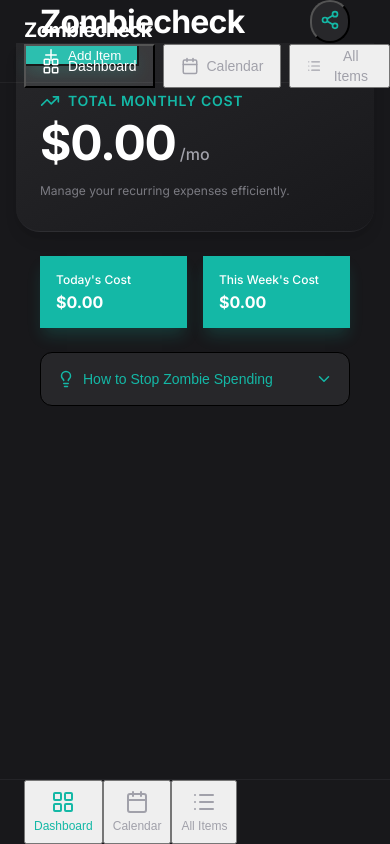
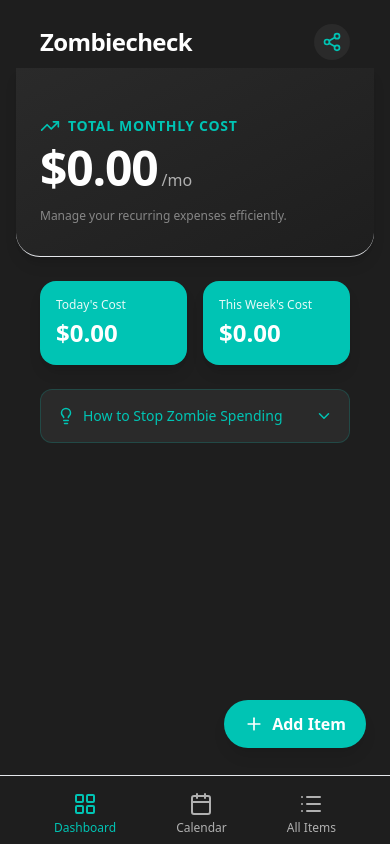
Before and after one commit to minibell7/zombiecheck, a React (Vite) app: page / in a window 390 px wide. Built offline with nearby package versions, Linux system fonts and the light colour scheme.

Commit message:
Fix: Install Tailwind CSS v3, configure PostCSS, and refine mobile layout

```diff
--- a/package.json
+++ b/package.json
@@ -27,10 +27,13 @@
     "@types/react": "^19.2.5",
     "@types/react-dom": "^19.2.3",
     "@vitejs/plugin-react": "^5.1.1",
+    "autoprefixer": "^10.4.22",
     "eslint": "^9.39.1",
     "eslint-plugin-react-hooks": "^7.0.1",
     "eslint-plugin-react-refresh": "^0.4.24",
     "globals": "^16.5.0",
+    "postcss": "^8.5.6",
+    "tailwindcss": "^3.4.17",
     "typescript": "~5.9.3",
     "typescript-eslint": "^8.46.4",
     "vite": "^7.2.4"
--- /dev/null
+++ b/postcss.config.js
@@ -0,0 +1,6 @@
+export default {
+    plugins: {
+        tailwindcss: {},
+        autoprefixer: {},
+    },
+}
--- a/src/App.tsx
+++ b/src/App.tsx
@@ -79,7 +79,7 @@ function App() {
         onAddClick={() => setIsModalOpen(true)}
       />
 
-      <div className="min-h-screen bg-surface pt-0 md:pt-20 pb-24 md:pb-10 px-4 md:px-8 transition-all">
+      <div className="min-h-screen bg-surface pt-0 lg:pt-20 pb-24 lg:pb-10 px-4 lg:px-8 transition-all">
         {activeTab === 'dashboard' && (
           <DashboardView
             subscriptions={subscriptions}
@@ -106,17 +106,15 @@ function App() {
         )}
       </div>
 
-      <div className="md:hidden fixed bottom-20 left-0 right-0 pointer-events-none z-40 px-6">
-        <div className="absolute right-6 w-14 h-14 pointer-events-auto group">
-          <span className="absolute inline-flex h-full w-full rounded-full bg-accent opacity-30 animate-ping duration-1000"></span>
-          <button
-            onClick={() => setIsModalOpen(true)}
-            className="relative w-14 h-14 bg-accent hover:bg-accentHover text-white rounded-full flex items-center justify-center shadow-lg shadow-accent-30 transition-transform hover:scale-105 active:scale-95"
-            aria-label="Add Subscription"
-          >
-            <Plus size={28} />
-          </button>
-        </div>
+      <div className="lg:hidden fixed bottom-24 right-6 z-40">
+        <button
+          onClick={() => setIsModalOpen(true)}
+          className="bg-accent hover:bg-accentHover text-white px-5 py-3 rounded-full font-bold shadow-lg shadow-accent-30 flex items-center gap-2 transition-transform hover:scale-105 active:scale-95"
+          aria-label="Add Subscription"
+        >
+          <Plus size={20} />
+          Add Item
+        </button>
       </div>
 
       <AddSubscriptionModal
--- a/src/components/Navigation.tsx
+++ b/src/components/Navigation.tsx
@@ -12,7 +12,7 @@ export const Navigation: React.FC<NavigationProps> = ({ activeTab, onTabChange,
     return (
         <>
             {/* Top Navigation (Desktop) */}
-            <div className="hidden md:flex fixed top-0 left-0 right-0 bg-surface/80 backdrop-blur-md border-b border-white-5 z-50 px-6 py-4 items-center justify-between max-w-7xl mx-auto">
+            <div className="hidden lg:flex fixed top-0 left-0 right-0 bg-surface/80 backdrop-blur-md border-b border-white-5 z-50 px-6 py-4 items-center justify-between max-w-7xl mx-auto">
                 <h1 className="text-xl font-bold text-white tracking-tight">Zombiecheck</h1>
 
                 <div className="absolute left-1/2 -translate-x-1/2 flex gap-2">
@@ -58,7 +58,7 @@ export const Navigation: React.FC<NavigationProps> = ({ activeTab, onTabChange,
             </div>
 
             {/* Bottom Navigation (Mobile) */}
-            <div className="md:hidden fixed bottom-0 left-0 right-0 bg-surface border-t border-border-30 pb-safe pt-2 px-6 flex justify-around items-center z-50">
+            <div className="lg:hidden fixed bottom-0 left-0 right-0 bg-surface border-t border-border-30 pb-safe pt-2 px-6 flex justify-around items-center z-50">
                 <button
                     onClick={() => onTabChange('dashboard')}
                     className={cn(
--- a/src/index.css
+++ b/src/index.css
@@ -1,3 +1,7 @@
+@tailwind base;
+@tailwind components;
+@tailwind utilities;
+
 @import url('https://fonts.googleapis.com/css2?family=Inter:wght@400;500;600;700&display=swap');
 
 :root {
@@ -12,529 +16,25 @@
   --color-danger: #ef4444;
 }
 
-* {
-  box-sizing: border-box;
-  margin: 0;
-  padding: 0;
+@layer base {
+  body {
+    @apply bg-background text-textPrimary font-sans antialiased;
+  }
 }
 
-body {
-  background-color: var(--color-background);
-  color: var(--color-text-primary);
-  font-family: 'Inter', sans-serif;
-  -webkit-font-smoothing: antialiased;
-}
-
-/* Layout Utilities */
-.min-h-screen {
-  min-height: 100vh;
-}
-
-.flex {
-  display: flex;
-}
-
-.flex-col {
-  flex-direction: column;
-}
-
-.justify-center {
-  justify-content: center;
-}
-
-.justify-between {
-  justify-content: space-between;
-}
-
-.items-center {
-  align-items: center;
-}
-
-.items-baseline {
-  align-items: baseline;
-}
-
-.w-full {
-  width: 100%;
-}
-
-.max-w-md {
-  max-width: 28rem;
-}
-
-.relative {
-  position: relative;
-}
-
-.absolute {
-  position: absolute;
-}
-
-.fixed {
-  position: fixed;
-}
-
-.inset-0 {
-  top: 0;
-  right: 0;
-  bottom: 0;
-  left: 0;
-}
-
-.bottom-0 {
-  bottom: 0;
-}
-
-.left-0 {
-  left: 0;
-}
-
-.right-0 {
-  right: 0;
-}
-
-.z-40 {
-  z-index: 40;
-}
-
-.z-50 {
-  z-index: 50;
-}
-
-/* Spacing */
-.p-2 {
-  padding: 0.5rem;
-}
-
-.p-4 {
-  padding: 1rem;
-}
-
-.p-6 {
-  padding: 1.5rem;
-}
-
-.pt-12 {
-  padding-top: 3rem;
-}
-
-.pb-8 {
-  padding-bottom: 2rem;
-}
-
-.pb-24 {
-  padding-bottom: 6rem;
-}
-
-.px-2 {
-  padding-left: 0.5rem;
-  padding-right: 0.5rem;
-}
-
-.px-4 {
-  padding-left: 1rem;
-  padding-right: 1rem;
-}
-
-.px-6 {
-  padding-left: 1.5rem;
-  padding-right: 1.5rem;
-}
-
-.py-0\.5 {
-  padding-top: 0.125rem;
-  padding-bottom: 0.125rem;
-}
-
-.py-1 {
-  padding-top: 0.25rem;
-  padding-bottom: 0.25rem;
-}
-
-.py-3 {
-  padding-top: 0.75rem;
-  padding-bottom: 0.75rem;
-}
-
-.py-4 {
-  padding-top: 1rem;
-  padding-bottom: 1rem;
-}
-
-.pl-8 {
-  padding-left: 2rem;
-}
-
-.pr-4 {
-  padding-right: 1rem;
-}
-
-.mt-1 {
-  margin-top: 0.25rem;
-}
-
-.mt-4 {
-  margin-top: 1rem;
-}
-
-.mb-1 {
-  margin-bottom: 0.25rem;
-}
-
-.mb-2 {
-  margin-bottom: 0.5rem;
-}
-
-.mb-3 {
-  margin-bottom: 0.75rem;
-}
-
-.mb-4 {
-  margin-bottom: 1rem;
-}
-
-.mb-6 {
-  margin-bottom: 1.5rem;
-}
-
-.gap-1 {
-  gap: 0.25rem;
-}
-
-.gap-2 {
-  gap: 0.5rem;
-}
-
-.gap-3 {
-  gap: 0.75rem;
-}
-
-.gap-4 {
-  gap: 1rem;
-}
-
-.space-y-1>*+* {
-  margin-top: 0.25rem;
-}
-
-.space-y-5>*+* {
-  margin-top: 1.25rem;
-}
-
-.grid {
-  display: grid;
-}
-
-.grid-cols-2 {
-  grid-template-columns: repeat(2, minmax(0, 1fr));
-}
-
-/* Colors & Backgrounds */
-.bg-background {
-  background-color: var(--color-background);
-}
-
-.bg-surface {
-  background-color: var(--color-surface);
-}
-
-.bg-surfaceHighlight {
-  background-color: var(--color-surface-highlight);
-}
-
-.bg-accent {
-  background-color: var(--color-accent);
-}
-
-.bg-black\/60 {
-  background-color: rgba(0, 0, 0, 0.6);
-}
-
-.text-white {
-  color: white;
-}
-
-.text-textSecondary {
-  color: var(--color-text-secondary);
-}
-
-.text-accent {
-  color: var(--color-accent);
-}
-
-.text-danger {
-  color: var(--color-danger);
-}
-
-.border-border {
-  border-color: var(--color-border);
-}
-
-.border-danger {
-  border-color: var(--color-danger);
-}
-
-/* Typography */
-.font-sans {
-  font-family: 'Inter', sans-serif;
-}
-
-.font-bold {
-  font-weight: 700;
-}
-
-.font-semibold {
-  font-weight: 600;
-}
-
-.font-medium {
-  font-weight: 500;
-}
-
-.text-xs {
-  font-size: 0.75rem;
-  line-height: 1rem;
-}
-
-.text-sm {
-  font-size: 0.875rem;
-  line-height: 1.25rem;
-}
-
-.text-lg {
-  font-size: 1.125rem;
-  line-height: 1.75rem;
-}
-
-.text-xl {
-  font-size: 1.25rem;
-  line-height: 1.75rem;
-}
-
-.text-5xl {
-  font-size: 3rem;
-  line-height: 1;
-}
-
-.tracking-wider {
-  letter-spacing: 0.05em;
-}
-
-.tracking-tight {
-  letter-spacing: -0.025em;
-}
-
-.uppercase {
-  text-transform: uppercase;
-}
-
-.text-center {
-  text-align: center;
-}
-
-/* Borders & Rounded */
-.rounded-full {
-  border-radius: 9999px;
-}
-
-.rounded-xl {
-  border-radius: 0.75rem;
-}
-
-.rounded-b-3xl {
-  border-radius: 0 0 1.5rem 1.5rem;
-}
-
-.rounded-t-3xl {
-  border-radius: 1.5rem 1.5rem 0 0;
-}
-
-.border {
-  border-width: 1px;
-  border-style: solid;
-}
-
-.border-t {
-  border-top-width: 1px;
-  border-top-style: solid;
-}
-
-.border-b {
-  border-bottom-width: 1px;
-  border-bottom-style: solid;
-}
-
-/* Effects */
-.shadow-lg {
-  box-shadow: 0 10px 15px -3px rgba(0, 0, 0, 0.1), 0 4px 6px -2px rgba(0, 0, 0, 0.05);
-}
-
-.shadow-2xl {
-  box-shadow: 0 25px 50px -12px rgba(0, 0, 0, 0.25);
-}
-
-.backdrop-blur-sm {
-  backdrop-filter: blur(4px);
-}
-
-.opacity-70 {
-  opacity: 0.7;
-}
-
-.opacity-50 {
-  opacity: 0.5;
-}
-
-.pointer-events-none {
-  pointer-events: none;
-}
-
-.pointer-events-auto {
-  pointer-events: auto;
-}
-
-/* Transitions */
-.transition-colors {
-  transition-property: color, background-color, border-color, text-decoration-color, fill, stroke;
-  transition-timing-function: cubic-bezier(0.4, 0, 0.2, 1);
-  transition-duration: 150ms;
-}
-
-.transition-transform {
-  transition-property: transform;
-  transition-timing-function: cubic-bezier(0.4, 0, 0.2, 1);
-  transition-duration: 150ms;
-}
-
-.transition-opacity {
-  transition-property: opacity;
-  transition-timing-function: cubic-bezier(0.4, 0, 0.2, 1);
-  transition-duration: 150ms;
-}
-
-.transition-all {
-  transition-property: all;
-  transition-timing-function: cubic-bezier(0.4, 0, 0.2, 1);
-  transition-duration: 150ms;
-}
-
-/* Custom Components */
-.bg-gradient-to-br {
-  background-image: linear-gradient(to bottom right, var(--color-surface-highlight), var(--color-surface));
-}
-
-.hover\:bg-accentHover:hover {
-  background-color: var(--color-accent-hover);
-}
-
-.hover\:bg-surfaceHighlight:hover {
-  background-color: var(--color-surface-highlight);
-}
-
-.hover\:bg-white\/10:hover {
-  background-color: rgba(255, 255, 255, 0.1);
-}
-
-.hover\:text-white:hover {
-  color: white;
-}
-
-.hover\:text-danger:hover {
-  color: var(--color-danger);
-}
-
-.hover\:scale-105:hover {
-  transform: scale(1.05);
-}
-
-.active\:scale-95:active {
-  transform: scale(0.95);
-}
-
-.group:hover .group-hover\:opacity-100 {
-  opacity: 1;
-}
-
-.focus\:outline-none:focus {
-  outline: 2px solid transparent;
-  outline-offset: 2px;
-}
-
-.focus\:ring-2:focus {
-  box-shadow: 0 0 0 2px var(--color-background), 0 0 0 4px rgba(20, 184, 166, 0.5);
-}
-
-.focus\:ring-danger\/50:focus {
-  box-shadow: 0 0 0 2px var(--color-background), 0 0 0 4px rgba(239, 68, 68, 0.5);
-}
-
-/* Opacity Utilities */
-.bg-surfaceHighlight-50 {
-  background-color: rgba(39, 39, 42, 0.5);
-}
-
-.bg-black-60 {
-  background-color: rgba(0, 0, 0, 0.6);
-}
-
-.bg-white-5 {
-  background-color: rgba(255, 255, 255, 0.05);
-}
-
-.bg-white-10 {
-  background-color: rgba(255, 255, 255, 0.1);
-}
-
-.bg-danger-10 {
-  background-color: rgba(239, 68, 68, 0.1);
-}
-
-.border-white-5 {
-  border-color: rgba(255, 255, 255, 0.05);
-}
-
-.border-border-30 {
-  border-color: rgba(63, 63, 70, 0.3);
-}
-
-.shadow-accent-20 {
-  box-shadow: 0 10px 15px -3px rgba(20, 184, 166, 0.2);
-}
-
-.shadow-accent-30 {
-  box-shadow: 0 10px 15px -3px rgba(20, 184, 166, 0.3);
-}
-
-.focus\:ring-accent-50:focus {
-  box-shadow: 0 0 0 2px var(--color-background), 0 0 0 4px rgba(20, 184, 166, 0.5);
-}
-
-.focus\:ring-danger-50:focus {
-  box-shadow: 0 0 0 2px var(--color-background), 0 0 0 4px rgba(239, 68, 68, 0.5);
-}
-
-.hover\:bg-white-10:hover {
-  background-color: rgba(255, 255, 255, 0.1);
-}
-
-.hover\:bg-danger-10:hover {
-  background-color: rgba(239, 68, 68, 0.1);
-}
-
-/* Scrollbar */
+/* Custom Scrollbar */
 ::-webkit-scrollbar {
   width: 8px;
 }
 
 ::-webkit-scrollbar-track {
-  background-color: var(--color-surface);
+  @apply bg-surface;
 }
 
 ::-webkit-scrollbar-thumb {
-  background-color: var(--color-surface-highlight);
-  border-radius: 9999px;
+  @apply bg-surfaceHighlight rounded-full;
 }
 
 ::-webkit-scrollbar-thumb:hover {
-  background-color: var(--color-border);
+  @apply bg-border;
 }
--- a/src/views/AllItemsView.tsx
+++ b/src/views/AllItemsView.tsx
@@ -59,7 +59,7 @@ export const AllItemsView: React.FC<AllItemsViewProps> = ({ subscriptions, onEdi
                 />
             </div>
 
-            <div className="space-y-1 md:space-y-0 md:grid md:grid-cols-2 lg:grid-cols-3 md:gap-4">
+            <div className="space-y-1 lg:space-y-0 lg:grid lg:grid-cols-2 xl:grid-cols-3 lg:gap-4">
                 <AnimatePresence>
                     {filteredSubscriptions.length === 0 ? (
                         <div className="text-center py-12 text-textSecondary opacity-50">
--- a/src/views/DashboardView.tsx
+++ b/src/views/DashboardView.tsx
@@ -70,7 +70,7 @@ export const DashboardView: React.FC<DashboardViewProps> = ({ subscriptions, tot
 
             <Dashboard totalMonthlyCost={totalMonthlyCost} onClick={() => onNavigate('all')} />
 
-            <div className="px-6 grid grid-cols-2 md:grid-cols-4 gap-4 mb-6 max-w-7xl mx-auto">
+            <div className="px-6 grid grid-cols-2 lg:grid-cols-4 gap-4 mb-6 max-w-7xl mx-auto">
                 <div
                     onClick={() => onNavigate('today')}
                     className="bg-accent rounded-2xl p-4 text-white shadow-lg shadow-accent-20 cursor-pointer hover:opacity-90 transition-opacity"
--- /dev/null
+++ b/tailwind.config.js
@@ -0,0 +1,30 @@
+/** @type {import('tailwindcss').Config} */
+export default {
+  content: [
+    "./index.html",
+    "./src/**/*.{js,ts,jsx,tsx}",
+  ],
+  theme: {
+    extend: {
+      colors: {
+        background: '#121212',
+        surface: '#1E1E1E',
+        surfaceHighlight: '#2A2A2A',
+        accent: '#00C4B4',
+        accentHover: '#00A396',
+        textPrimary: '#FFFFFF',
+        textSecondary: '#B0B0B0',
+        border: '#333333',
+        white: {
+          5: 'rgba(255, 255, 255, 0.05)',
+          10: 'rgba(255, 255, 255, 0.1)',
+          20: 'rgba(255, 255, 255, 0.2)',
+        }
+      },
+      spacing: {
+        'safe': 'env(safe-area-inset-bottom)',
+      }
+    },
+  },
+  plugins: [],
+}
```
Also changed, not shown: 1 other file (tests, documents, lock files or other folders).
